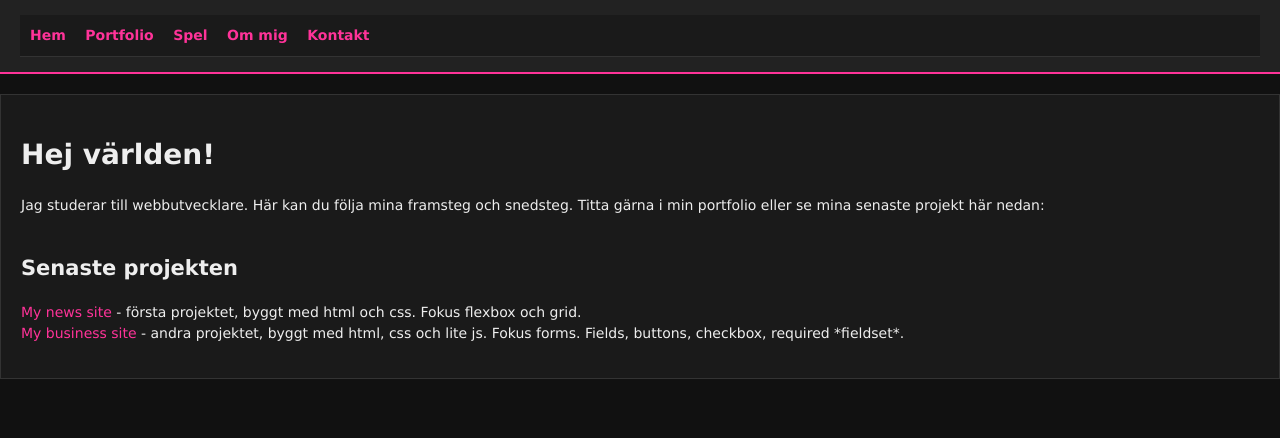
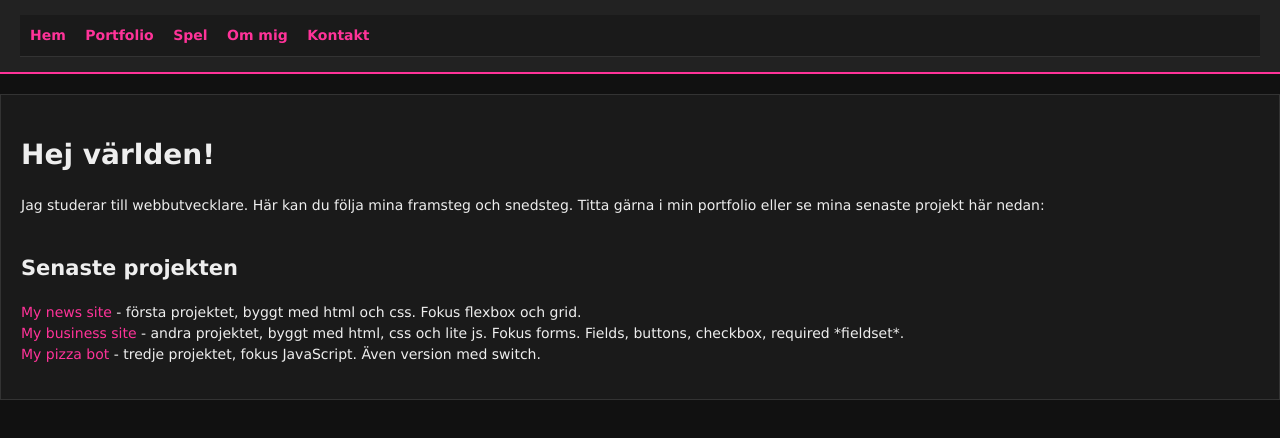
Before and after one commit to HejHTML/MyPortfolio, a plain HTML site: page index.html in a window 1280 px wide. Drawn offline with Linux system fonts and the light colour scheme.

Commit message:
gjort git och netlify

```diff
--- a/index.html
+++ b/index.html
@@ -30,7 +30,9 @@
             css. Fokus flexbox och grid.<br>
             <a href="https://halsosammakurs.netlify.app/">My business site</a> - andra projektet, byggt med html, css
             och lite js. Fokus forms. Fields, buttons, checkbox, required *fieldset*.
-
+            <br>
+            <a href="https://emmaspizzeria.netlify.app">My pizza bot</a> - tredje projektet, fokus JavaScript. Även
+            version med switch.
         </p>
     </main>
 
```
Also changed, not shown: om.html (+1 -1 lines).
